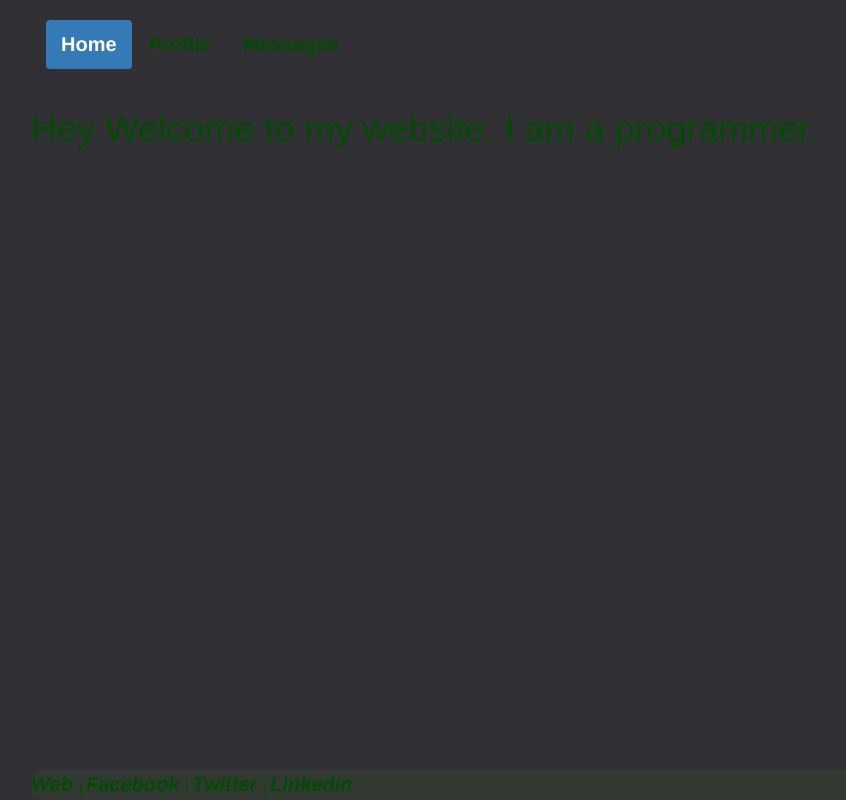
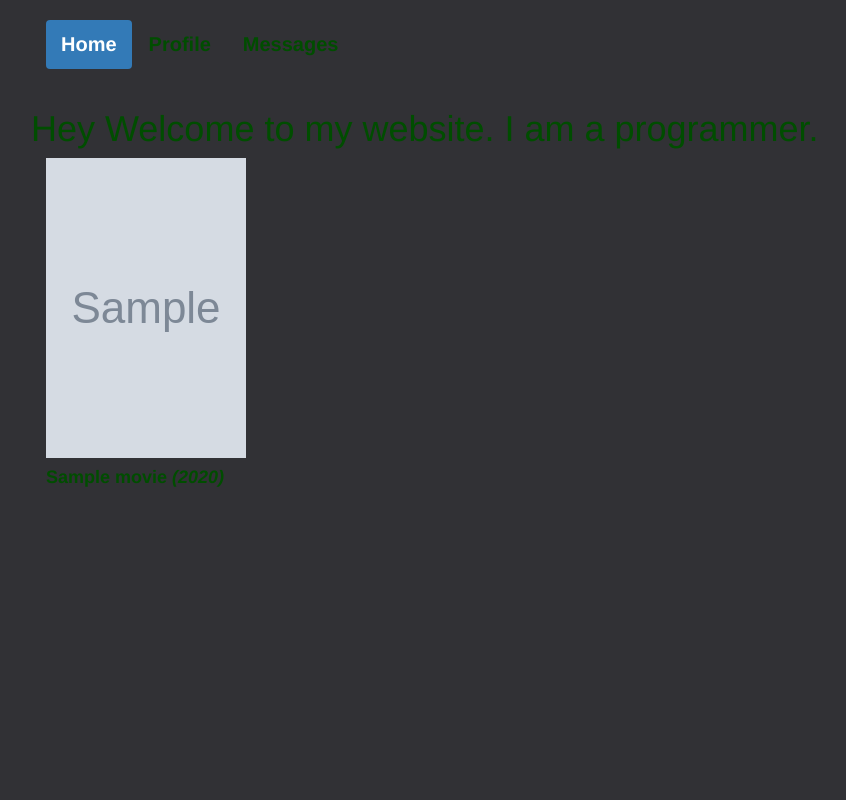
Before and after one commit to iojas/Django-Sample, a Django app: template ojas/templates/personal/home.html in a window 1280 px wide. Shown: the whole page, without its empty margins (39-885 px from the left). Run offline with Django 3.2, Linux system fonts and the light colour scheme; the template is opened without the code that fills it: most values are stand-ins (such as "Sample title", 1, 10 or a date in 2020); grey boxes marked "Sample" are stand-in pictures.

Commit message:
Fetching generic movie

```diff
--- a/ojas/templates/personal/header.html
+++ b/ojas/templates/personal/header.html
@@ -6,18 +6,18 @@
     {% load staticfiles %}
     <link rel="stylesheet" href="{% static 'css/bootstrap.min.css' %}" type="text/css"/>
     <style>
-        #footer {
-    position: absolute;
-    bottom: 0;
-    width: 1200px;
-    height: 30px;
-    margin: 0 auto;
-    background-color: #323832;
-    border-radius: 10px;
 
+    #footer {
+	    background:#ffab62;
+	    width:100%;
+	    height:100px;
+	    position:absolute;
+	    bottom:0;
+	    left:0;
     }
+
     body{
-        padding-bottom: 20px;
+        padding-bottom:60px;
         padding-top: 20px;
     }
     a{
@@ -27,8 +27,9 @@
     }
     </style>
 </head>
-<body style="background-color:#313135; color:#004d00">
-     <div class="container">
+<body  style="background-color:#313135; color:#004d00">
+
+    <div class="container">
     <div class="container-fluid">
         <ul class="nav nav-pills">
             <li role="presentation" class="active"><a href="#">Home</a></li>
@@ -38,11 +39,10 @@
     </div>
 
 
-     <footer id="footer" style="color:#004d00">
-        <em> <a href="http://kale-ojas.appspot.com/"> Web </a> | <a href="https://www.facebook.com/iojas"> Facebook </a> | <a href="https://twitter.com/iojas"> Twitter </a> | <a href="https://www.linkedin.com/in/iojas"> Linkedin </a> </em>
-     </footer>
+
      </div>
     {% block content %}
     {% endblock %}
+
 </body>
 </html>
--- a/ojas/templates/personal/home.html
+++ b/ojas/templates/personal/home.html
@@ -5,6 +5,14 @@
 <div class="container">
 <div>
     <h1>Hey Welcome to my website. I am a programmer.</h1>
+    {% for movie in movies %}
+        <div class="col-md-4">
+        <img style="height:300px; width:200px"  src="{{movie.Poster}}"/>
+        <h4><b> {{movie.Title}} <i>({{movie.Year}})</i></h4>
+        </div>
+
+    {% endfor %}
+    <br>
 </div>
 </div>
 {% endblock %}
```
Also changed, not shown: ojas/views.py (+11 -1 lines).
